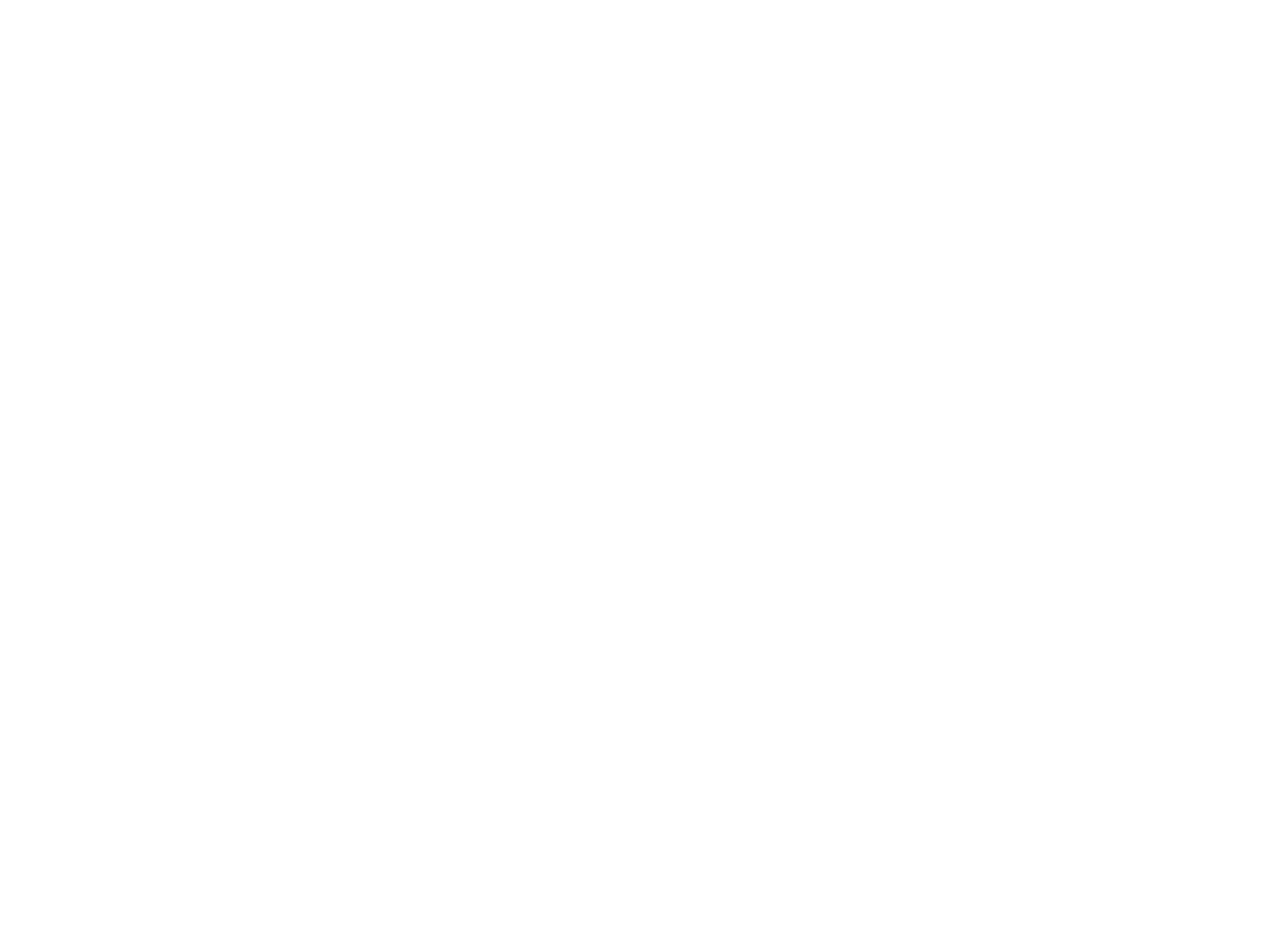
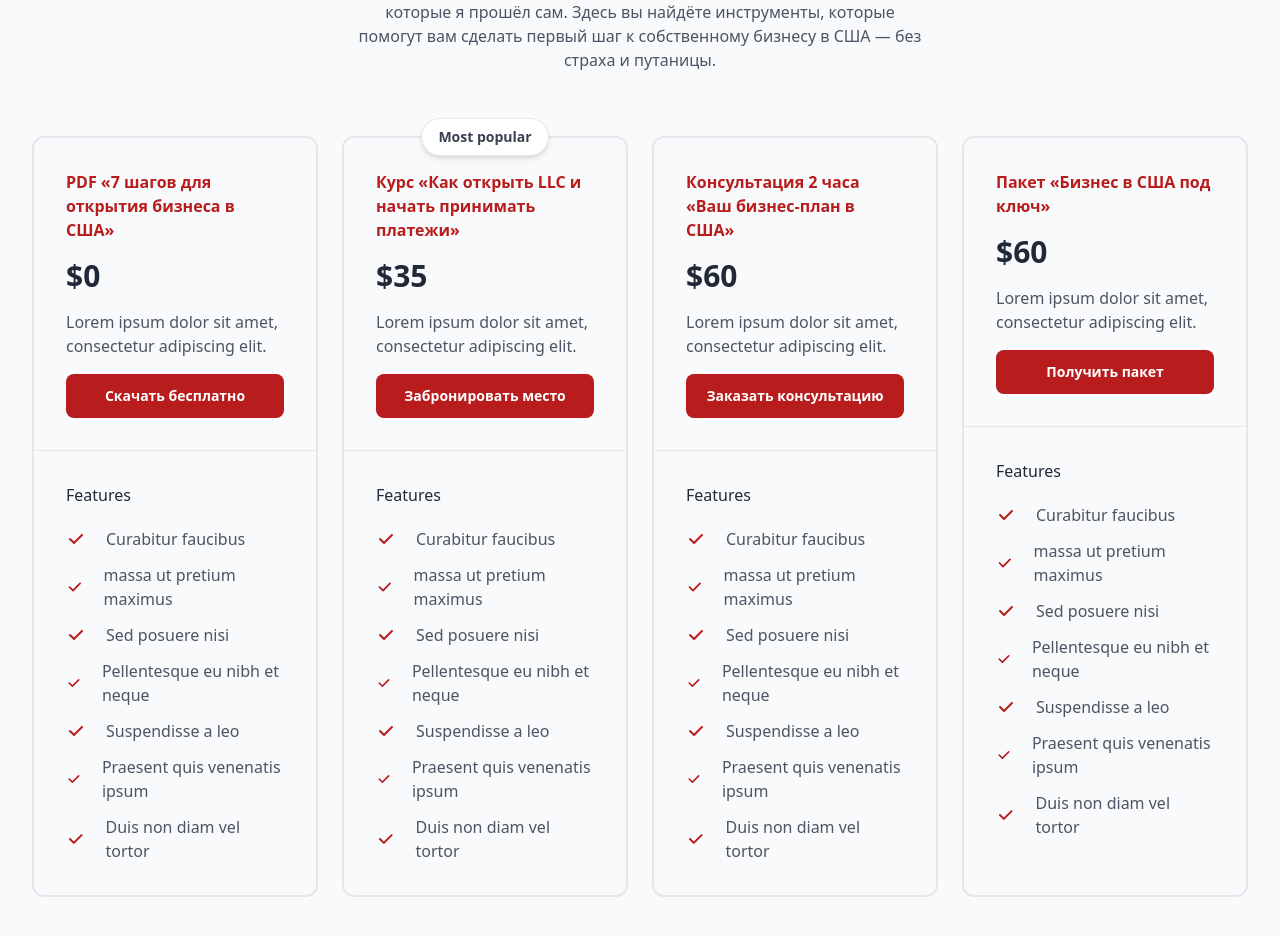
Before and after one commit to elmar8287/appliance, a React (Vite) app: page / in a window 1280 px wide. Shown: the part 2605-3541 px from the top of the page. Before the commit the page ends 2441 px from the top, so only its background shows below. Built offline with nearby package versions, Linux system fonts and the light colour scheme.

Commit message:
Added the products section

```diff
--- a/src/App.jsx
+++ b/src/App.jsx
@@ -218,13 +218,152 @@ function CTA() {
                         href="tel:+13468002250"
                         className="block w-full mt-2 py-2.5 px-8 text-gray-300 bg-gray-700 rounded-md duration-150 hover:bg-gray-800 sm:w-auto"
                     >
-                        Зарегистрироваться на вебинар
+                        Зарегистрироваться на курс
                     </a>
                 </div>
 
             </div>
         </section>
   );
+}
+
+// ================= Products Page =================
+
+function Products() {
+const plans = [
+        {
+            name: "PDF «7 шагов для открытия бизнеса в США»",
+            desc: "Lorem ipsum dolor sit amet, consectetur adipiscing elit.",
+            price: 0,
+            isMostPop: false,
+            cta: "Скачать бесплатно",
+            features: [
+                "Curabitur faucibus",
+                "massa ut pretium maximus",
+                "Sed posuere nisi",
+                "Pellentesque eu nibh et neque",
+                "Suspendisse a leo",
+                "Praesent quis venenatis ipsum",
+                "Duis non diam vel tortor",
+
+            ],
+        },
+        {
+            name: "Курс «Как открыть LLC и начать принимать платежи»",
+            desc: "Lorem ipsum dolor sit amet, consectetur adipiscing elit.",
+            price: 35,
+            isMostPop: true,
+            cta: "Забронировать место",
+            features: [
+                "Curabitur faucibus",
+                "massa ut pretium maximus",
+                "Sed posuere nisi",
+                "Pellentesque eu nibh et neque",
+                "Suspendisse a leo",
+                "Praesent quis venenatis ipsum",
+                "Duis non diam vel tortor",
+            ],
+        },
+        {
+            name: "Консультация 2 часа «Ваш бизнес-план в США»",
+            desc: "Lorem ipsum dolor sit amet, consectetur adipiscing elit.",
+            price: 60,
+            isMostPop: false,
+            cta: "Заказать консультацию",
+            features: [
+                "Curabitur faucibus",
+                "massa ut pretium maximus",
+                "Sed posuere nisi",
+                "Pellentesque eu nibh et neque",
+                "Suspendisse a leo",
+                "Praesent quis venenatis ipsum",
+                "Duis non diam vel tortor",
+            ],
+        },
+        ,
+        {
+            name: "Пакет «Бизнес в США под ключ»",
+            desc: "Lorem ipsum dolor sit amet, consectetur adipiscing elit.",
+            price: 60,
+            isMostPop: false,
+            cta: "Получить пакет",
+            features: [
+                "Curabitur faucibus",
+                "massa ut pretium maximus",
+                "Sed posuere nisi",
+                "Pellentesque eu nibh et neque",
+                "Suspendisse a leo",
+                "Praesent quis venenatis ipsum",
+                "Duis non diam vel tortor",
+            ],
+        },
+    ];
+
+  return (
+        <section className='py-14'>
+            <div className="max-w-screen-xl mx-auto px-4 text-gray-600 md:px-8">
+                <div className='relative max-w-xl mx-auto sm:text-center'>
+                    <h3 className='text-red-700 text-3xl font-extrabold sm:text-5xl'>
+                        Мой путь — ваша уверенность
+                    </h3>
+                    <div className='mt-3 max-w-xl'>
+                        <p>
+                            Каждый продукт создан на основе реального опыта и ошибок, через которые я прошёл сам. Здесь вы найдёте инструменты, которые помогут вам сделать первый шаг к собственному бизнесу в США — без страха и путаницы.
+                        </p>
+                    </div>
+                </div>
+                <div className='mt-16 justify-center gap-6 sm:grid sm:grid-cols-2 sm:space-y-0 lg:grid-cols-4'>
+                    {
+                        plans.map((item, idx) => (
+                            <div key={idx} className={`relative flex-1 flex items-stretch flex-col rounded-xl border-2 mt-6 sm:mt-0 ${item.isMostPop ? "mt-10" : ""}`}>
+                                {
+                                    item.isMostPop ? (
+                                        <span class="w-32 absolute -top-5 left-0 right-0 mx-auto px-3 py-2 rounded-full border shadow-md bg-white text-center text-gray-700 text-sm font-semibold">Most popular</span>
+                                    ) : ""
+                                }
+                                <div className="p-8 space-y-4 border-b">
+                                    <span className='text-red-700 font-semibold'>
+                                        {item.name}
+                                    </span>
+                                    <div className='text-gray-800 text-3xl font-semibold'>
+                                        ${item.price}
+                                    </div>
+                                    <p>
+                                        {item.desc}
+                                    </p>
+                                    <button className='px-3 py-3 rounded-lg w-full font-semibold text-sm duration-150 text-white bg-red-700 hover:bg-indigo-500 active:bg-indigo-700'>
+                                        {item.cta}
+                                    </button>
+                                </div>
+                                <ul className='p-8 space-y-3'>
+                                    <li className="pb-2 text-gray-800 font-medium">
+                                        <p>Features</p>
+                                    </li>
+                                    {
+                                        item.features.map((featureItem, idx) => (
+                                            <li key={idx} className='flex items-center gap-5'>
+                                                <svg
+                                                    xmlns='http://www.w3.org/2000/svg'
+                                                    className='h-5 w-5 text-red-700'
+                                                    viewBox='0 0 20 20'
+                                                    fill='currentColor'>
+                                                    <path
+                                                        fill-rule='evenodd'
+                                                        d='M16.707 5.293a1 1 0 010 1.414l-8 8a1 1 0 01-1.414 0l-4-4a1 1 0 011.414-1.414L8 12.586l7.293-7.293a1 1 0 011.414 0z'
+                                                        clip-rule='evenodd'></path>
+                                                </svg>
+                                                {featureItem}
+                                            </li>
+                                        ))
+                                    }
+                                </ul>
+                            </div>
+                        ))
+                    }
+                </div>
+            </div>
+        </section>
+    );
 }
 
 // // ================= Products Page =================
@@ -300,6 +439,7 @@ export default function App() {
       <About />
       <Benefits />
       <CTA />
+      <Products />
       {/* <Routes>
         <Route path="/" element={<Home />} />
         <Route path="/products" element={<ProductsPage />} />
```
